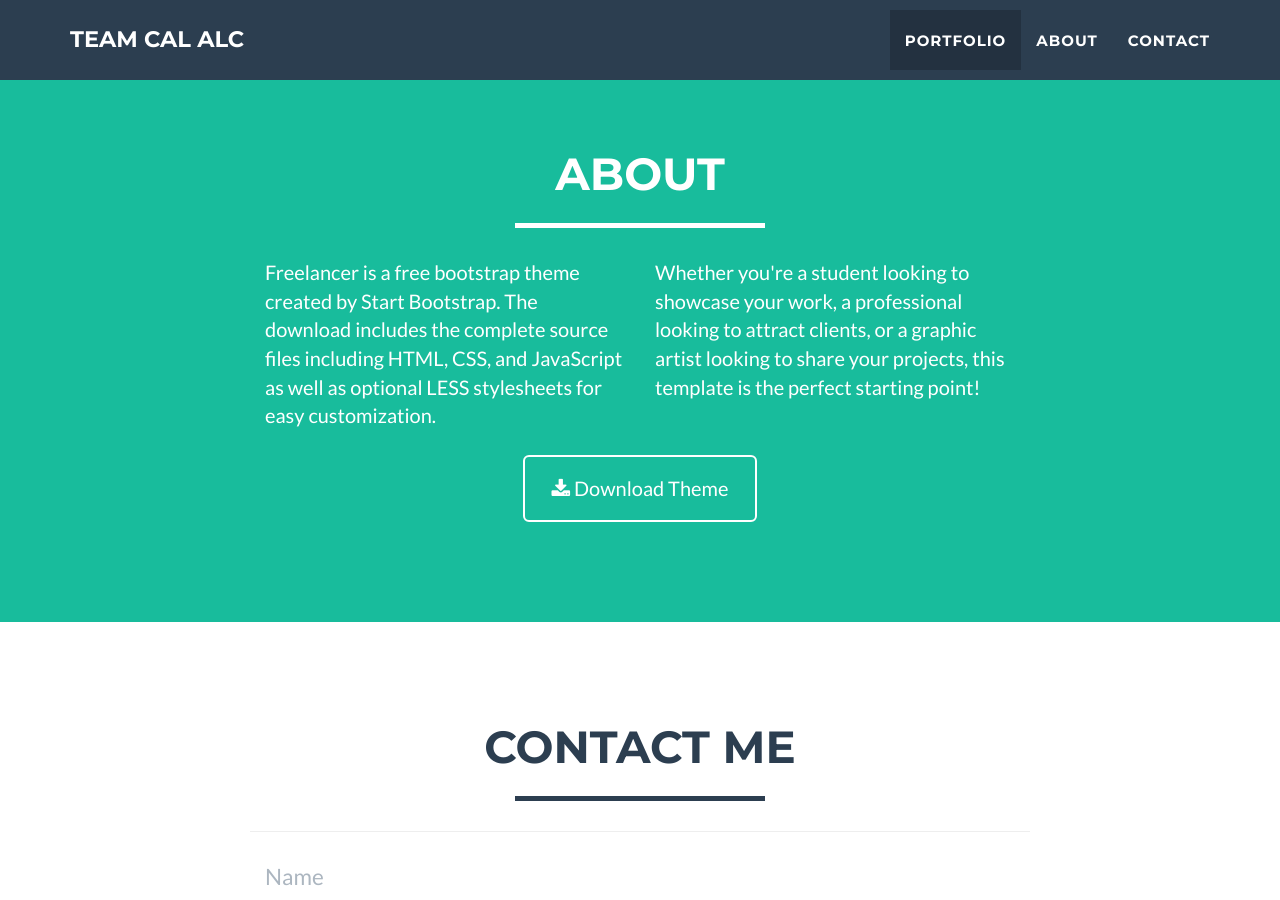
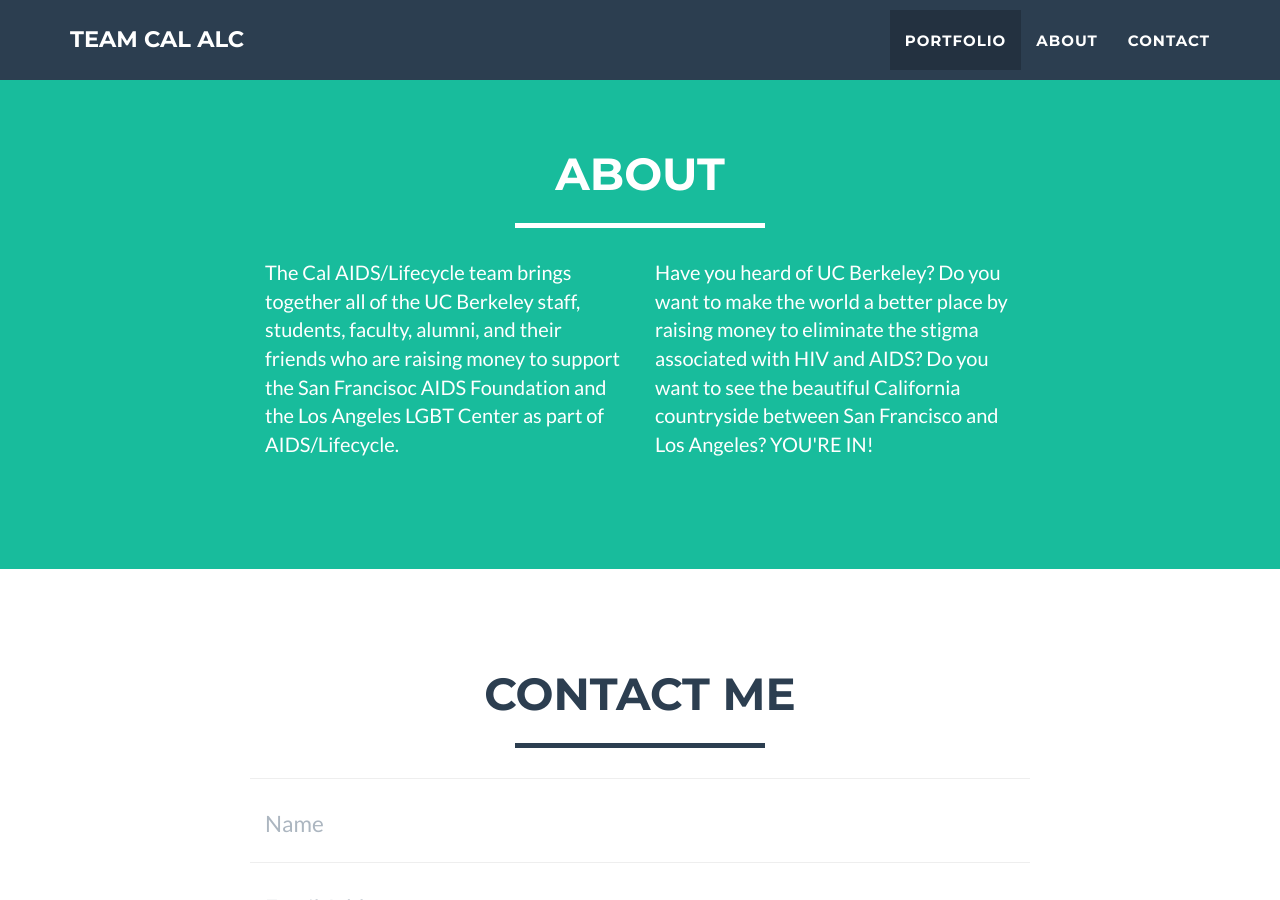
Before and after one commit to TeamCalALC/TeamCalALC.github.io, a Jekyll site: the page built from index.html, in a window 1280 px wide and 900 px high, scrolled down 2790 px. Built offline with Jekyll 4.4.1, drawn with Linux system fonts in a browser that asks for light colours.

Commit message:
Add text to about section

```diff
--- a/_includes/about.html
+++ b/_includes/about.html
@@ -9,16 +9,18 @@
             </div>
             <div class="row">
                 <div class="col-lg-4 col-lg-offset-2">
-                    <p>Freelancer is a free bootstrap theme created by Start Bootstrap. The download includes the complete source files including HTML, CSS, and JavaScript as well as optional LESS stylesheets for easy customization.</p>
+                    <p>The Cal AIDS/Lifecycle team brings together all of the UC Berkeley staff, students, faculty, alumni, and their friends who are raising money to support the San Francisoc AIDS Foundation and the Los Angeles LGBT Center as part of AIDS/Lifecycle.</p>
                 </div>
                 <div class="col-lg-4">
-                    <p>Whether you're a student looking to showcase your work, a professional looking to attract clients, or a graphic artist looking to share your projects, this template is the perfect starting point! </p>
+                    <p>Have you heard of UC Berkeley? Do you want to make the world a better place by raising money to eliminate the stigma associated with HIV and AIDS? Do you want to see the beautiful California countryside between San Francisco and Los Angeles? YOU'RE IN!</p>
                 </div>
+                <!--
                 <div class="col-lg-8 col-lg-offset-2 text-center">
                     <a href="#" class="btn btn-lg btn-outline">
                         <i class="fa fa-download"></i> Download Theme
                     </a>
                 </div>
+                -->
             </div>
         </div>
     </section>
```
